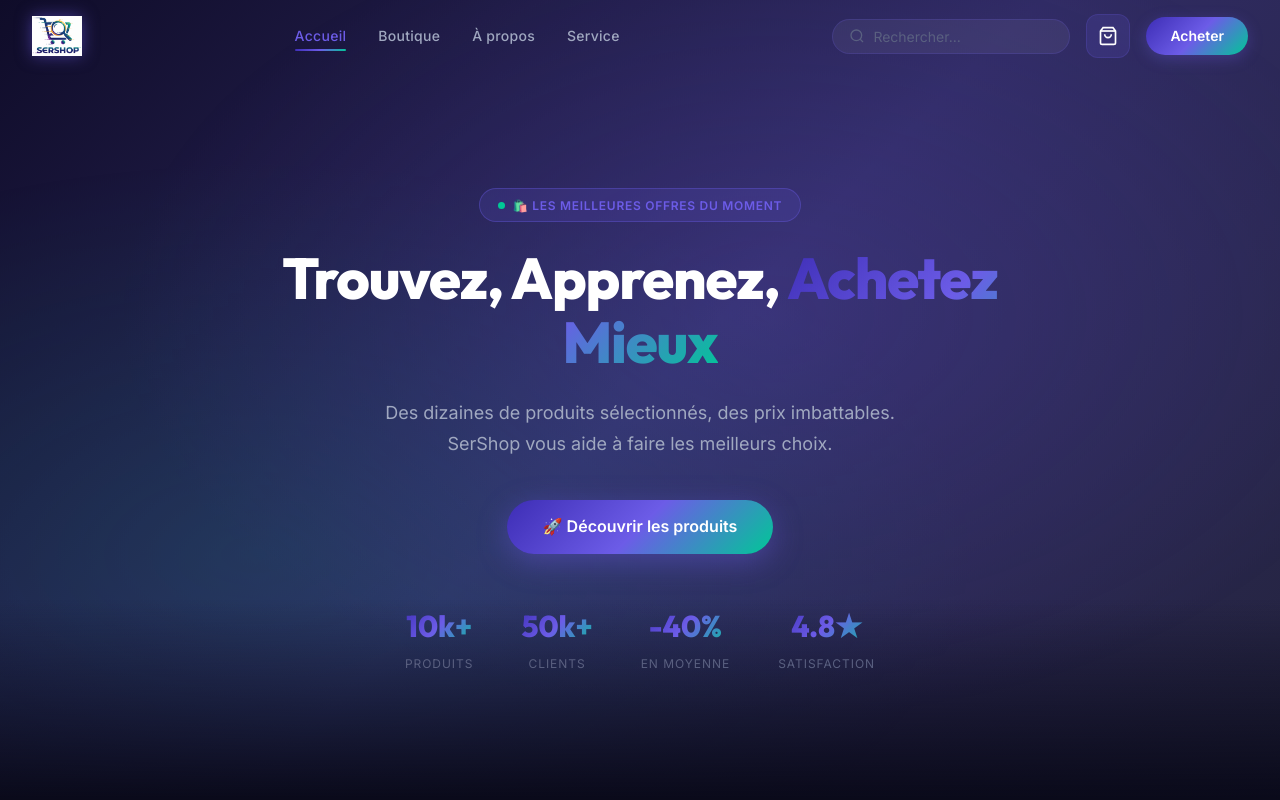
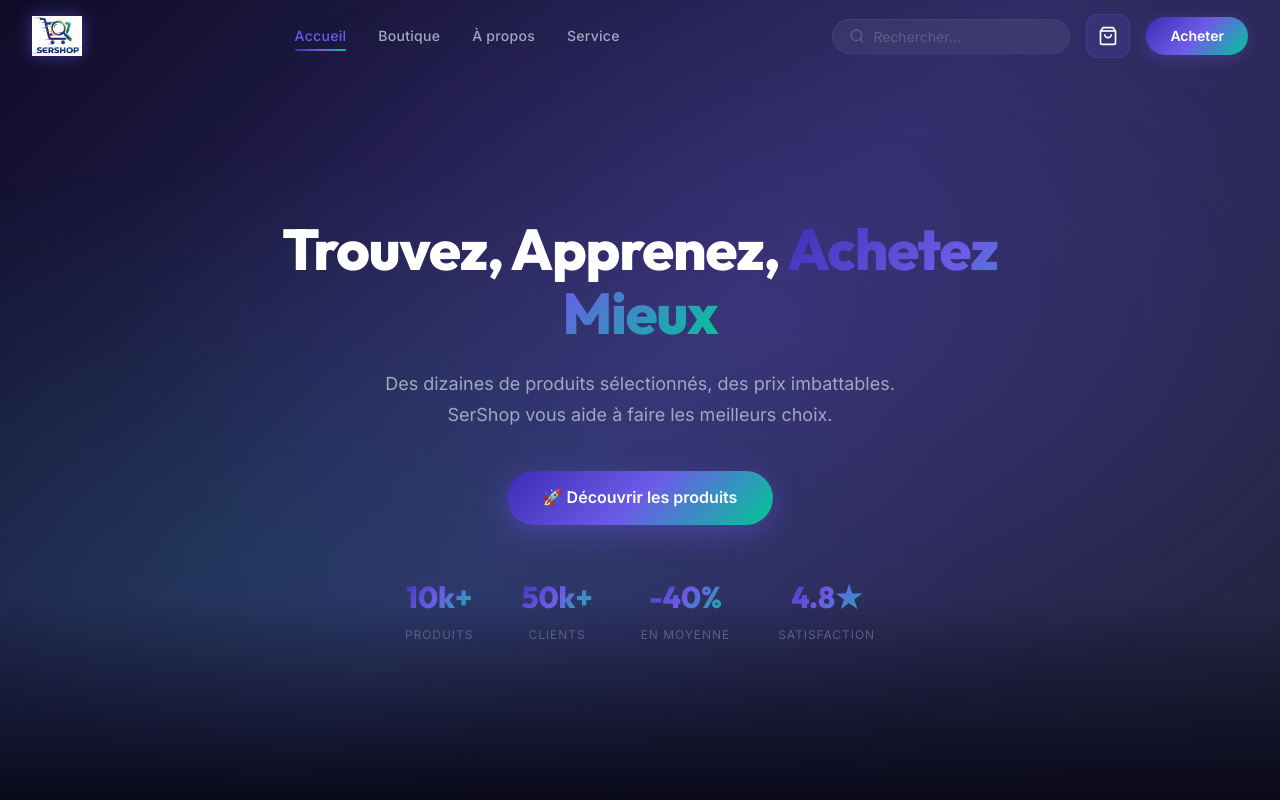
Before and after one commit to aserym25/sershop, a React (Vite) app: page / in a window 1280 px wide. Shown: the top 800 px of the page. Built offline with nearby package versions, Linux system fonts and the light colour scheme; no server answers; the database is empty.

Commit message:
Remove unused code from HomePage component

```diff
--- a/src/pages/HomePage.jsx
+++ b/src/pages/HomePage.jsx
@@ -53,28 +53,6 @@ const HeroContent = styled(m.div)`
   position: relative;
   z-index: 1;
   max-width: 820px;
-`
-const HeroBadge = styled(m.div)`
-  display: inline-flex;
-  align-items: center;
-  gap: 0.5rem;
-  background: rgba(108,92,231,0.15);
-  border: 1px solid rgba(108,92,231,0.35);
-  border-radius: ${({ theme }) => theme.radii.full};
-  padding: 0.4rem 1.1rem;
-  font-size: ${({ theme }) => theme.fontSizes.xs};
-  font-weight: ${({ theme }) => theme.fontWeights.semibold};
-  color: ${({ theme }) => theme.colors.primaryLight};
-  letter-spacing: 0.06em;
-  text-transform: uppercase;
-  margin-bottom: 1.5rem;
-
-  span {
-    width: 7px; height: 7px;
-    border-radius: 50%;
-    background: ${({ theme }) => theme.colors.accent};
-    animation: pulse 2s ease-in-out infinite;
-  }
 `
 const HeroTitle = styled(m.h1)`
   font-family: ${({ theme }) => theme.fonts.heading};
@@ -354,7 +332,6 @@ export const HomePage = ({ searchQuery = '' }) => {
       {/* ── Hero ── */}
       <HeroSection>
         <HeroContent variants={heroContainerVariants} initial="hidden" animate="visible">
-          <HeroBadge variants={heroItemVariants}><span />🛍️ Les meilleures offres du moment</HeroBadge>
           <HeroTitle variants={heroItemVariants}>
             Trouvez, Apprenez,
             {' '}<span className="gradient">Achetez Mieux</span>
```
